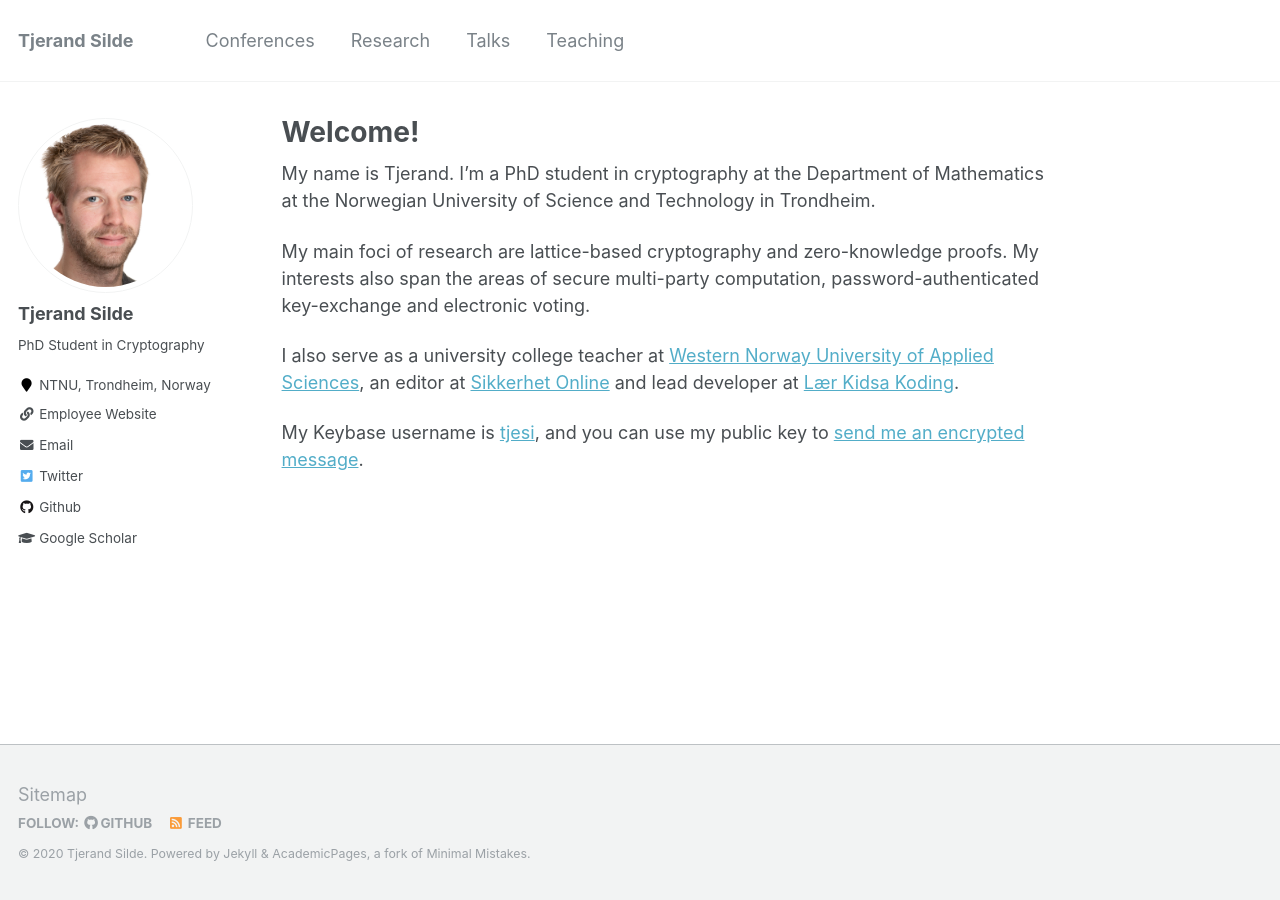
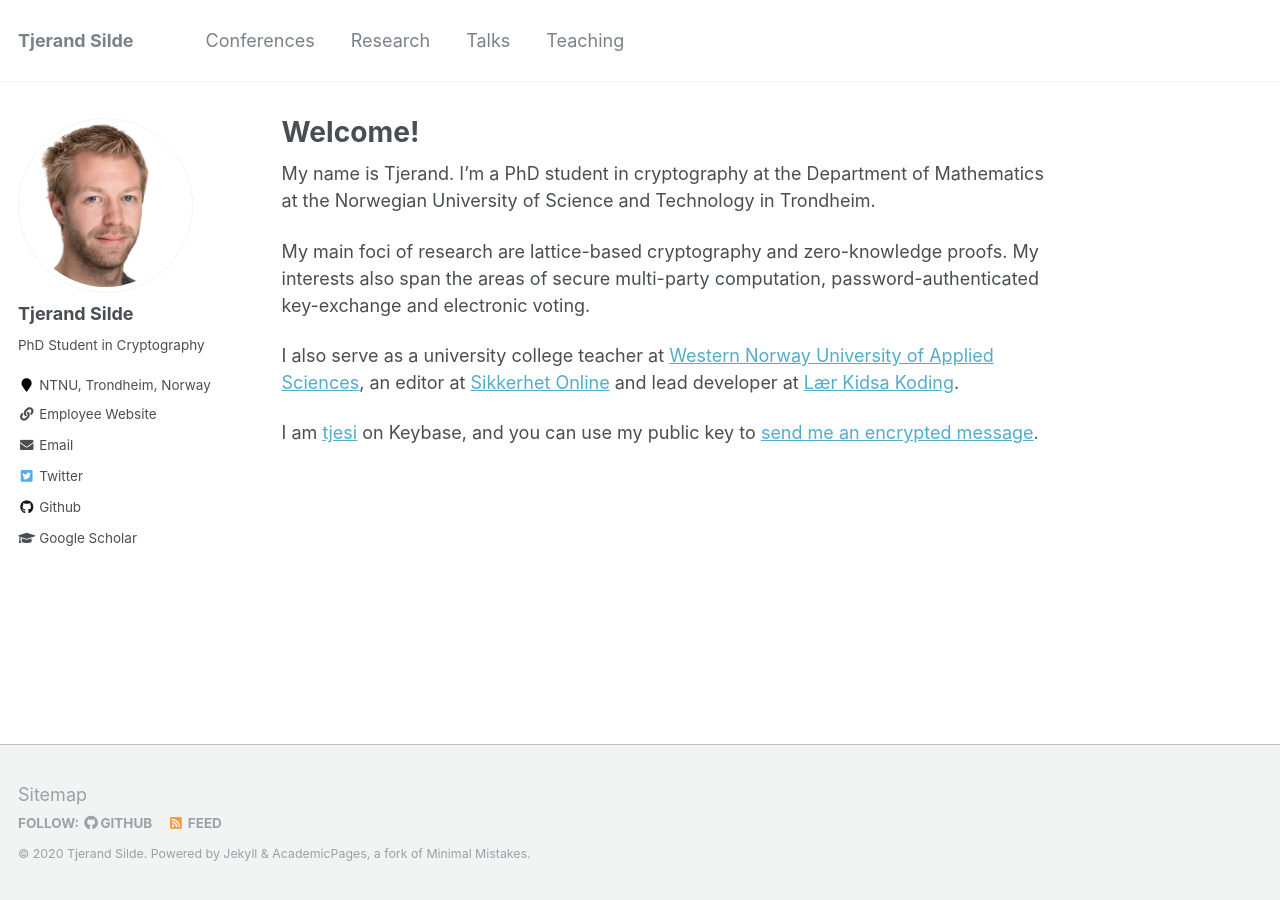
Before and after one commit to tjesi/tjesi.github.io, a Jekyll site: the page built from _pages/about.md, in a window 1280 px wide. Built offline with Jekyll 4.4.1, drawn with Linux system fonts in a browser that asks for light colours.

Commit message:
Update about.md

```diff
--- a/_pages/about.md
+++ b/_pages/about.md
@@ -14,4 +14,4 @@
 
  I also serve as a university college teacher at [Western Norway University of Applied Sciences](https://www.hvl.no/en), an editor at [Sikkerhet Online](https://www.sikkerhet.online/author/tjerand-silde) and lead developer at [Lær Kidsa Koding](http://oppgaver.kidsakoder.no).
 
- My Keybase username is [tjesi](https://keybase.io/tjesi), and you can use my public key to [send me an encrypted message](https://keybase.io/encrypt#tjesi).
+ I am [tjesi](https://keybase.io/tjesi) on Keybase, and you can use my public key to [send me an encrypted message](https://keybase.io/encrypt#tjesi).
```
